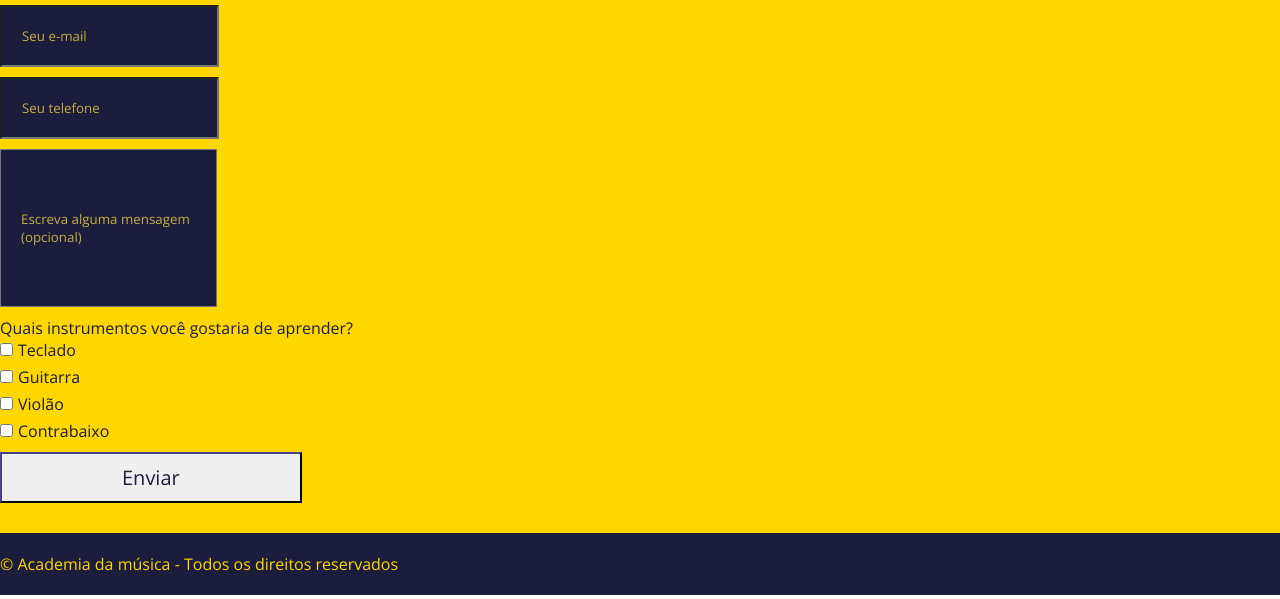
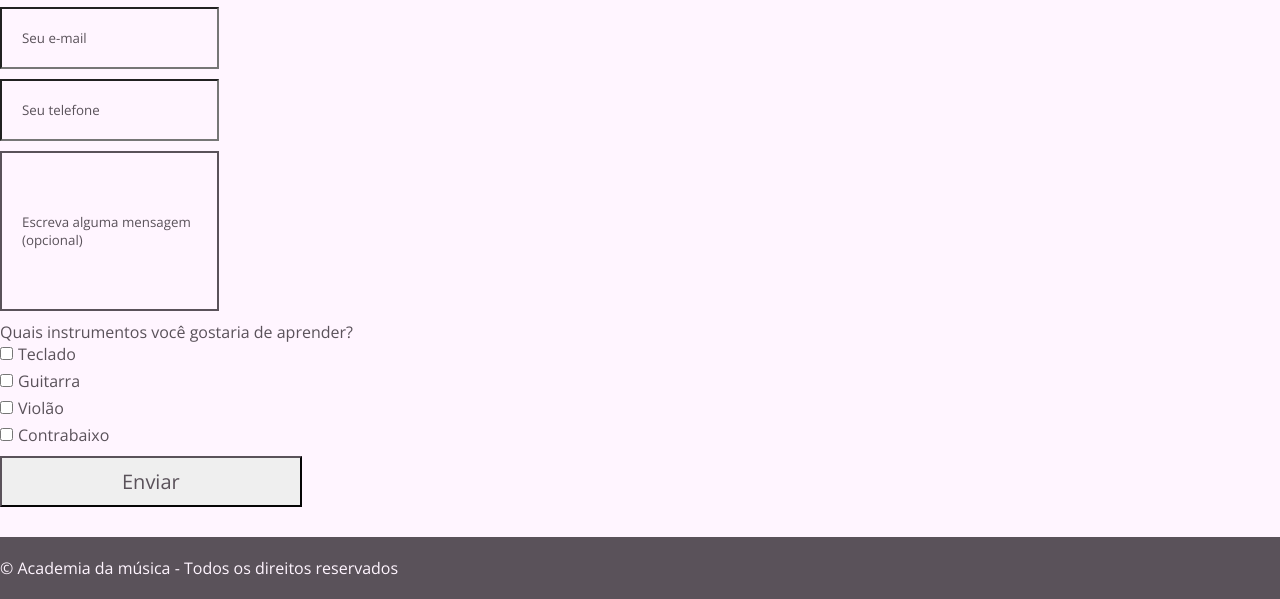
Before and after one commit to FabioMedeiros1000/academia-da-musica, a plain HTML site: page index.html in a window 1280 px wide. Shown: the part 2010-2609 px from the top of the page. Drawn offline with nearby package versions, Linux system fonts and the light colour scheme.

Commit message:
Modificando a paleta de cores do site

```diff
--- a/main.css
+++ b/main.css
@@ -5,13 +5,13 @@
 }
 
 header{
-    background-color: #1C1C3C;
-    color: #FFD700;
+    background-color: #5a525a;
+    color: #fff5ff;
     padding: 18px 0px;
 }
 
 section{
-    color: #1C1C3C;
+    color: #5a525a;
 }
 
 h1,h2,h3,
@@ -50,6 +50,10 @@ section h2{
     margin-bottom: 16px;
 }
 
+#who-we-are{
+    border-bottom: 1px solid #5a525a;
+}
+
 #who-we-are .container .conteudos{
     display: flex;
     align-items: flex-start;
@@ -57,6 +61,11 @@ section h2{
 
 #who-we-are h2{
     margin-top: 40px;
+}
+
+#instruments{
+    background-color: #fff5ff;
+    border-bottom: 1px solid #5a525a;
 }
 
 #instruments .container .conteudos{
@@ -98,7 +107,7 @@ header ul li{
 
 header ul li a{
     text-decoration: none;
-    color: #FFD700;
+    color: #fff5ff;
 }
 
 section img{
@@ -124,25 +133,25 @@ button{
 
 #contact .form-content input{
     padding: 20px;
-    background-color: #1C1C3C;
-    color: #FFD700;
+    background-color: #fff5ff;
+    color: #5a525a;
 }
 
 #contact .form-content textarea{
     padding: 60px 20px;
-    background-color: #1C1C3C;
-    color: #FFD700;
+    background-color: #fff5ff;
+    color: #5a525a;
 }
 
 #contact .form-content input::-webkit-input-placeholder,
 #contact .form-content textarea::-webkit-input-placeholder{
-    background-color: #1C1C3C;
-    color:#fde246be;
+    background-color: #fff5ff;
+    color:#5a525a;
 }
 
 #contact .form-content input:-webkit-autofill{
-    background-color: #1C1C3C;
-    color: #FFD700;
+    background-color: #fff5ff;
+    color: #5a525a;
 }
 
 #contact h3{
@@ -152,15 +161,16 @@ button{
 #contact .form-content button{
     padding: 10px 120px;
     margin-top: 5px;
-    color: #1C1C3C;
-    border-color: #1C1C3C;
+    color: #5a525a;
+    border-color: #5a525a;
     font-size: 20px;
     cursor: pointer;
 }
 
 #contact .form-content button:hover{
-    background-color: #1C1C3C;
-    color: #FFD700;
+    background-color: #5a525a;
+    color: #fff5ff;
+    border-color: transparent;
 }
 
 #contact .form-content input, textarea, label,button{
@@ -175,7 +185,7 @@ button{
 
 #contact .form-content input:focus,
 textarea:focus{
-    outline-color: white;
+    outline-color: #5a525a;
 }
 
 #contact .form-content .teclado,
@@ -183,7 +193,7 @@ textarea:focus{
 #contact .form-content .contrabaixo,
 #contact .form-content .guitarra{
     margin-right: 5px;
-    accent-color: #1C1C3C;
+    accent-color: #5a525a;
     cursor: pointer;
 }
 
@@ -209,19 +219,23 @@ textarea:focus{
 }
 
 footer{
-    background-color: #1C1C3C;
-    color: #FFD700;
+    background-color: #5a525a;
+    color: #fff5ff;
     padding-top: 20px;
     padding-bottom: 20px;
 }
 
 #who-we-are{
-    background-color: #FFD700;
+    background-color: #fff5ff;
     padding-bottom: 60px;
 }
 
 #contact{
-    background-color: #FFD700;
+    background-color: #fff5ff;
     padding-bottom: 20px;
     padding-top: 20px;
 }
+
+textarea{
+    border: 2px solid #5a525a;
+}
```
